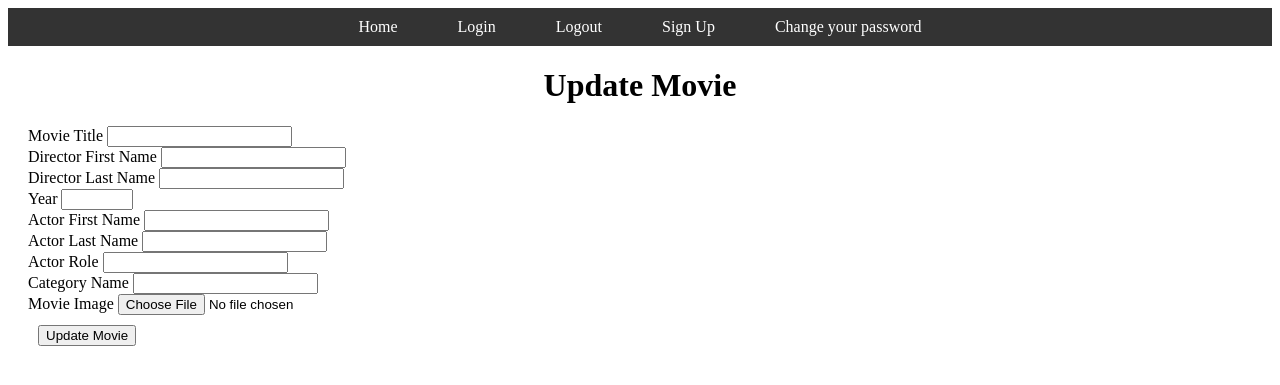
After one commit to syedfahdali/Movies-App-CRUD, a Flask app: template website/pages/API/templates/update_movie.html in a window 1280 px wide. The commit adds this page. Shown: the top 385 px of the page. Run offline with Flask 3, Linux system fonts and the light colour scheme; the template is opened without the code that fills it, so the values that code supplies are empty; the visitor is signed in with stand-in values (Sample User, id 1).

Commit message:
adding update button

```diff
--- a/website/pages/API/API.py
+++ b/website/pages/API/API.py
@@ -3,8 +3,9 @@ import logging
 from database.models import Movie, Category, db
 import os
 from werkzeug.utils import secure_filename
+
 UPLOAD_FOLDER = 'uploads'
-API_bp = Blueprint('API_bp', __name__,template_folder='templates')
+API_bp = Blueprint('API_bp', __name__, template_folder='templates')
 
 # Route to render the create movie form
 @API_bp.route('/add_movie', methods=['GET'])
@@ -15,11 +16,18 @@ def add_movie_form():
 @API_bp.route('/create_movie', methods=['POST'])
 def create_movie():
     try:
+        movie_title = request.form.get("movie_name")
+        director_first_name = request.form.get("director_first_name")
+        director_last_name = request.form.get("director_last_name")
+        year = request.form.get("year")
+        actors_first_name = request.form.get("actors_first_name")
+        actors_last_name = request.form.get("actors_last_name")
+        actor_role = request.form.get("actor_role")
+        category_name = request.form.get("category_name")
         movie_status = request.form.get("movie_status")
-        movie_name = request.form.get("movie_name")
-        category_name = request.form.get("category_name")
 
-        if not movie_status or not movie_name or not category_name:
+        # Check for all fields
+        if not all([movie_title, director_first_name, director_last_name, year, actors_first_name, actors_last_name, actor_role, category_name, movie_status]):
             flash("All fields are required", "error")
             return redirect(url_for('API_bp.add_movie_form'))
 
@@ -33,7 +41,17 @@ def create_movie():
             db.session.commit()
 
         # Create a new movie with the category's ID
-        movie = Movie(category_id=category.id, movie_status=movie_status, name=movie_name)
+        movie = Movie(
+            category_id=category.id,
+            movie_status=movie_status,
+            name=movie_title,
+            year=year,
+            director_first_name=director_first_name,
+            director_last_name=director_last_name,
+            actors_first_name=actors_first_name,
+            actors_last_name=actors_last_name,
+            actor_role=actor_role
+        )
 
         # Handle image upload
         if 'image' in request.files:
@@ -56,7 +74,41 @@ def create_movie():
         flash("An error occurred while adding the movie", "error")
         return redirect(url_for('API_bp.add_movie_form'))
 
+# Route to render the delete movie form
+@API_bp.route('/delete_movie', methods=['GET'])
+def delete_movie_page():
+    return render_template('delete_movie.html')
 
+# Route to delete a movie
+@API_bp.route('/delete_movie', methods=['POST'])
+def delete_movie():
+    try:
+        movie_id = request.form.get("movie_id")
+
+        # Check if the movie ID is provided
+        if not movie_id:
+            flash("Movie ID is required", "error")
+            return redirect(url_for('API_bp.delete_movie_page'))
+
+        # Convert movie ID to an integer
+        movie_id = int(movie_id)
+
+        # Query the movie from the database based on its ID
+        movie = db.session.query(Movie).filter_by(id=movie_id).first()
+
+        # Check if the movie exists
+        if movie:
+            db.session.delete(movie)
+            db.session.commit()
+            flash(f"Movie with ID {movie_id} has been deleted", "success")
+        else:
+            flash("Movie not found", "error")
+
+        return redirect(url_for('home_page_bp.home_page'))
+    except Exception as e:
+        logging.exception(e)
+        flash("An error occurred while deleting the movie", "error")
+        return redirect(url_for('API_bp.delete_movie_page'))
 
 @API_bp.route('/get_all_movies', methods=['GET'])
 def get_all_movies():
@@ -97,7 +149,3 @@ def get_movie():
     except Exception as e:
         logging.exception(e)
         return {"error": "Internal Server Error"}, 500
-
-@API_bp.route('/delete_movie', methods=['GET'])
-def delete_movie_page():
-    return render_template('delete_movie.html')
--- /dev/null
+++ b/website/pages/API/templates/update_movie.html
@@ -0,0 +1,49 @@
+{% extends "base.html" %}
+
+{% block title %}Update Movie{% endblock %}
+
+{% block content %}
+<div class="container">
+    <h1>Update Movie</h1>
+    <form method="POST" action="{{ url_for('API_bp.update_movie') }}" enctype="multipart/form-data">
+        <input type="hidden" name="movie_id" value="{{ movie.id }}">
+        <div class="mb-3">
+            <label for="movie_name" class="form-label">Movie Title</label>
+            <input type="text" class="form-control" id="movie_name" name="movie_name" value="{{ movie.name }}" required>
+        </div>
+        <div class="mb-3">
+            <label for="director_first_name" class="form-label">Director First Name</label>
+            <input type="text" class="form-control" id="director_first_name" name="director_first_name" value="{{ movie.director_first_name }}" required>
+        </div>
+        <div class="mb-3">
+            <label for="director_last_name" class="form-label">Director Last Name</label>
+            <input type="text" class="form-control" id="director_last_name" name="director_last_name" value="{{ movie.director_last_name }}" required>
+        </div>
+        <div class="mb-3">
+            <label for="year" class="form-label">Year</label>
+            <input type="number" class="form-control" id="year" name="year" min="1900" max="2099" step="1" value="{{ movie.year }}" required>
+        </div>
+        <div class="mb-3">
+            <label for="actors_first_name" class="form-label">Actor First Name</label>
+            <input type="text" class="form-control" id="actors_first_name" name="actors_first_name" value="{{ movie.actors_first_name }}" required>
+        </div>
+        <div class="mb-3">
+            <label for="actors_last_name" class="form-label">Actor Last Name</label>
+            <input type="text" class="form-control" id="actors_last_name" name="actors_last_name" value="{{ movie.actors_last_name }}" required>
+        </div>
+        <div class="mb-3">
+            <label for="actor_role" class="form-label">Actor Role</label>
+            <input type="text" class="form-control" id="actor_role" name="actor_role" value="{{ movie.actor_role }}" required>
+        </div>
+        <div class="mb-3">
+            <label for="category_name" class="form-label">Category Name</label>
+            <input type="text" class="form-control" id="category_name" name="category_name" value="{{ movie.category.name }}" required>
+        </div>
+        <div class="mb-3">
+            <label for="image" class="form-label">Movie Image</label>
+            <input type="file" class="form-control" id="image" name="image">
+        </div>
+        <button type="submit" class="btn btn-primary">Update Movie</button>
+    </form>
+</div>
+{% endblock %}
```
Also changed, not shown: database/models.py (+7 -10 lines), website/pages/API/templates/create_movie.html (+25 -1 lines), website/pages/API/templates/delete_movie.html (+16 -0 lines), website/app.db.
